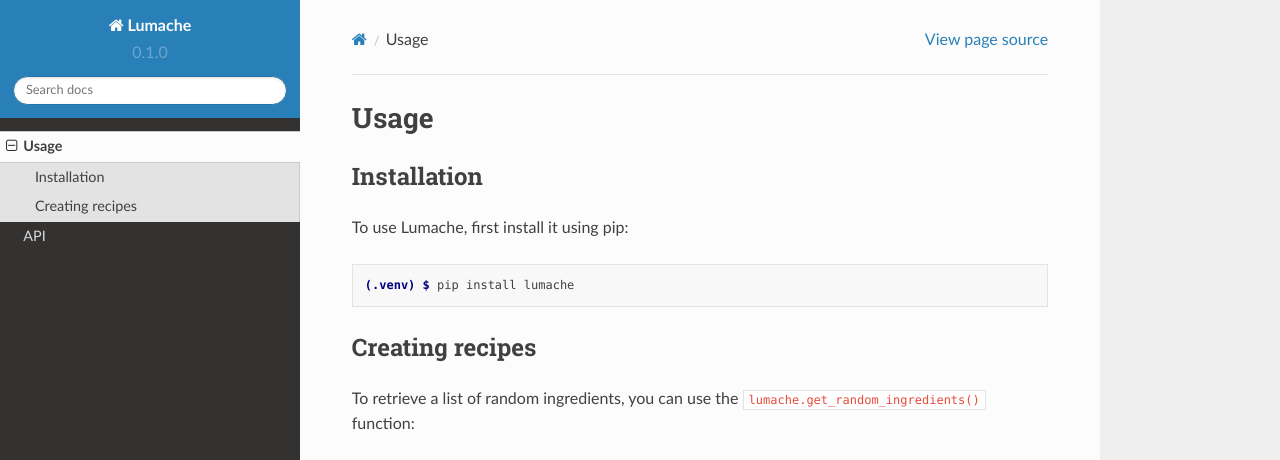
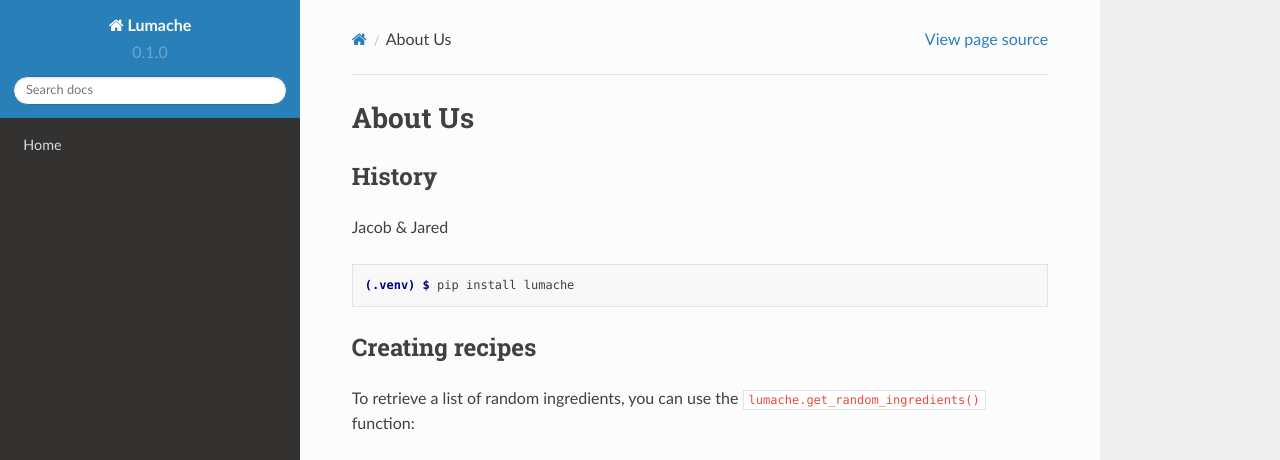
Before and after one commit to wattsjake/OFDR, a Sphinx documentation site: the page built from docs/source/about.rst, in a window 1280 px wide and 1095 px high. Shown: the top 460 px of the window. Built offline with Sphinx 7.4.7 and the Read the Docs theme 2.0.0, drawn with Linux system fonts in a browser that asks for light colours; pages that are not in the unit, such as notebooks, are missing from menus; grey boxes are pictures that could not be loaded.

Commit message:
added and deleted a few files

```diff
--- a/docs/source/usage.rst
+++ b/docs/source/about.rst
@@ -1,12 +1,12 @@
-Usage
+About Us
 =====
 
-.. _installation:
+.. _History:
 
-Installation
+History
 ------------
 
-To use Lumache, first install it using pip:
+Jacob & Jared
 
 .. code-block:: console
 
```
Also changed, not shown: docs/source/index.rst (+5 -2 lines).
